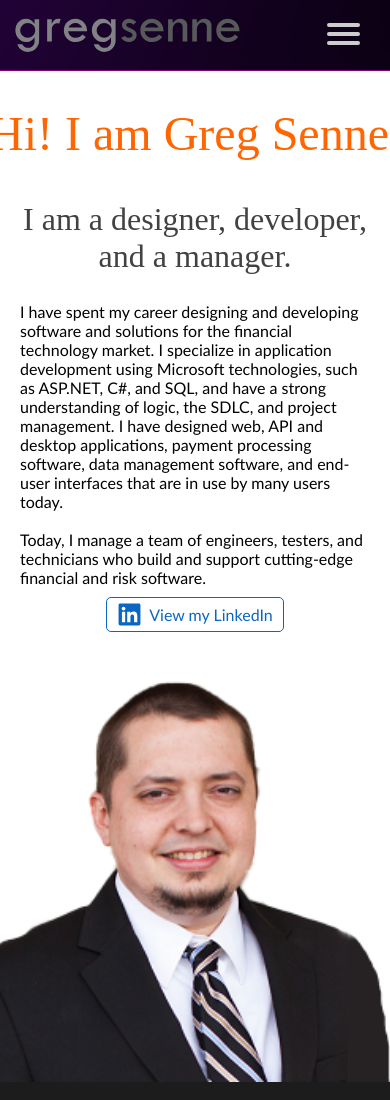
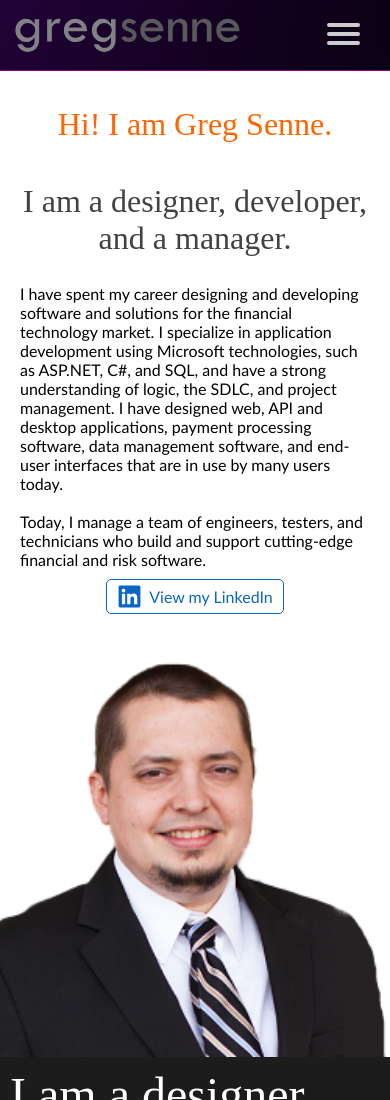
Before and after one commit to gregsenne/gregsenne.github.io, a plain HTML site: page index.html in a window 390 px wide. Shown: the top 1100 px of the page. Drawn offline with Linux system fonts and the light colour scheme.

Commit message:
CSS for mobile

```diff
--- a/greg.css
+++ b/greg.css
@@ -256,6 +256,12 @@ h4 {
 	height: 440px;
 	width: 395px;
 }
+@media (max-width: 395px) {
+	#greg1 > img {
+		width: 100%;
+		height: auto;
+	}
+}
 
 #greg1_text {
 	max-width: 1000px;
@@ -288,6 +294,17 @@ h4 {
     font-size: xxx-large;
     font-family: 'Tw Cen MT';
 }
+@media (max-width: 400px) {
+	#greg1_name {
+		font-size: xx-large;
+	}
+}
+@media (max-width: 300px) {
+	#greg1_name {
+		font-size: x-large;
+	}
+}
+
 #greg1_name span {
 	/* top: 20px; */
 	opacity: 0;
```
